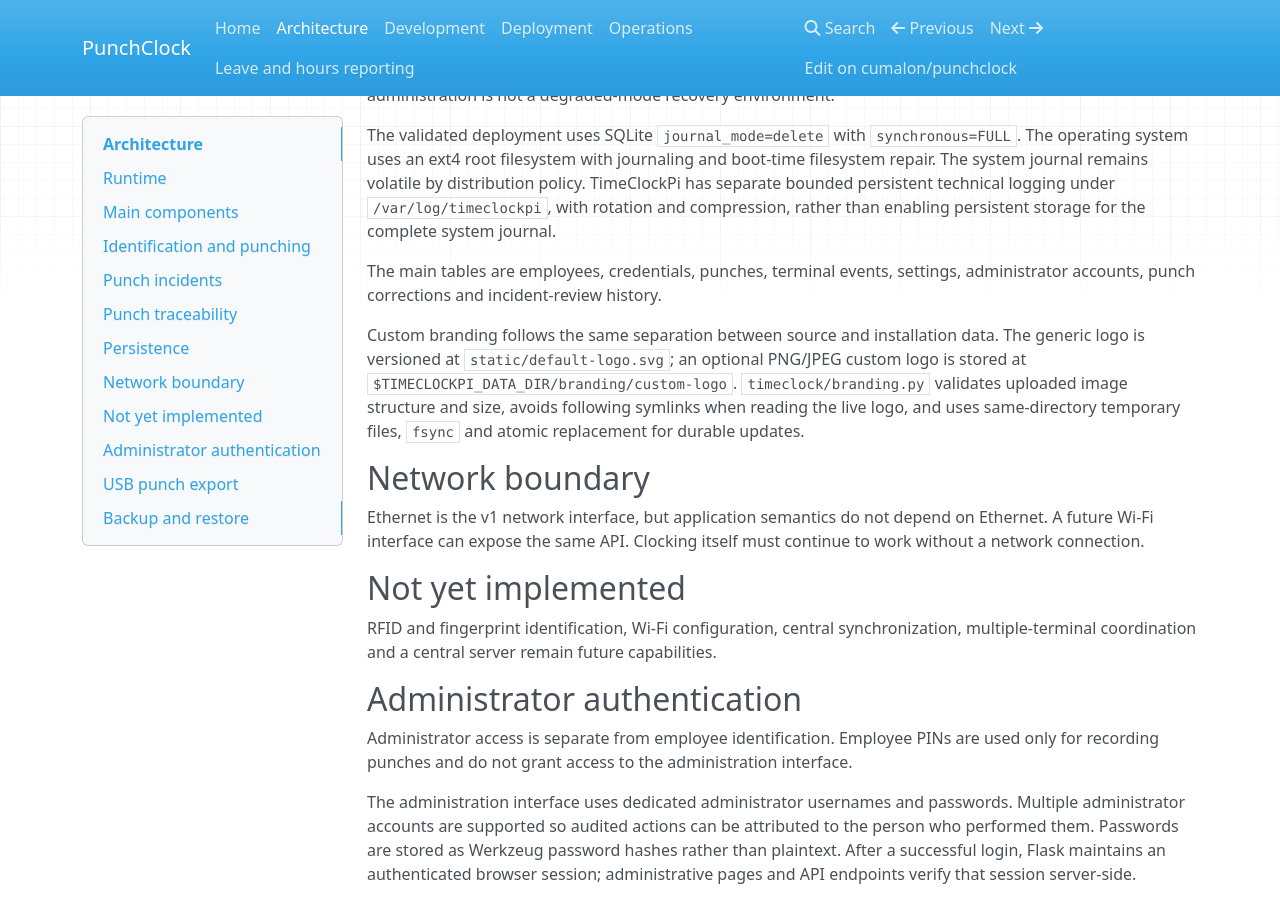
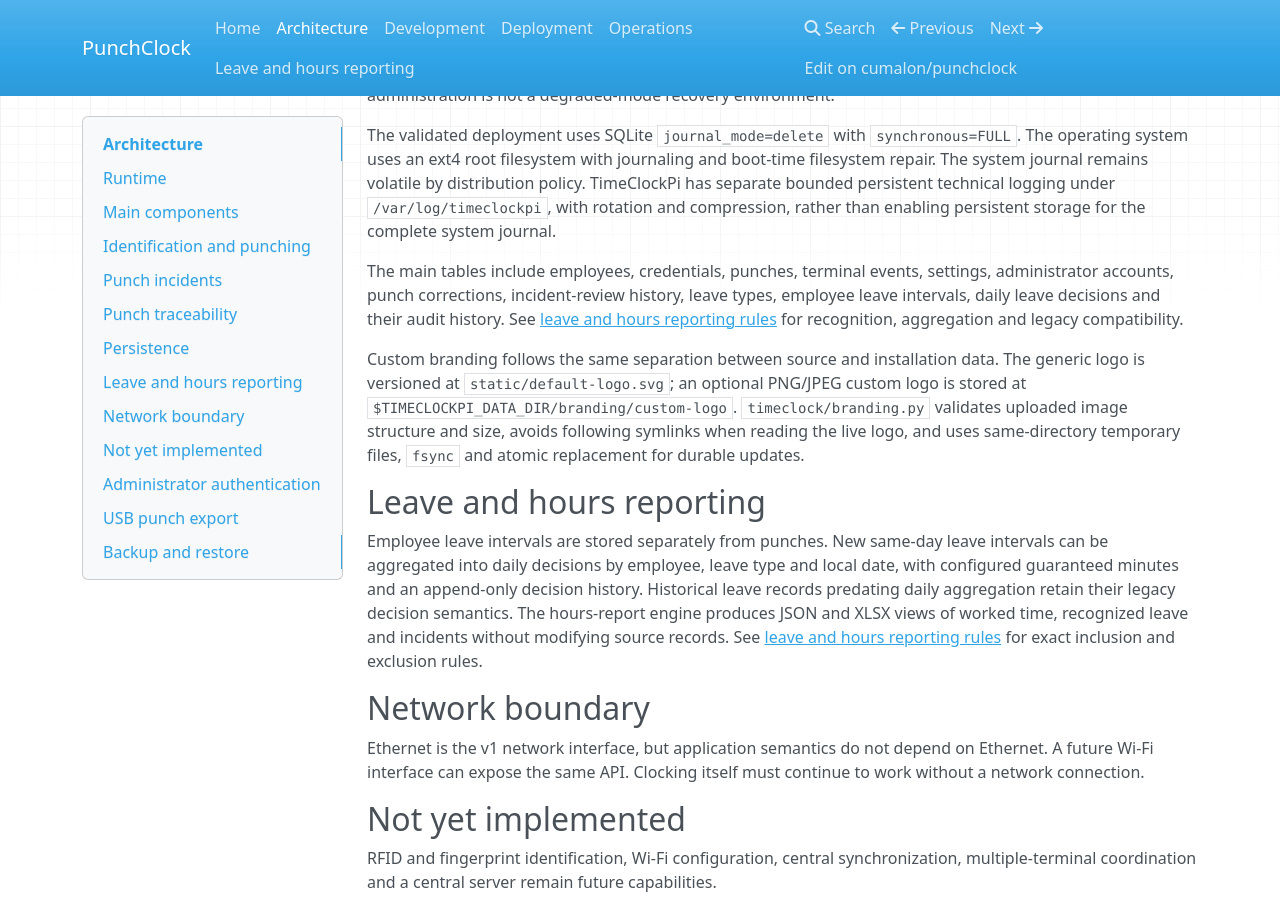
Before and after one commit to cumalon/punchclock, an MkDocs documentation site: the page built from docs/architecture.md, in a window 1280 px wide and 900 px high, scrolled down 2917 px. Built offline with MkDocs 1.6.1, drawn with Linux system fonts in a browser that asks for light colours; nearby versions of some CDN libraries.

Commit message:
docs: refresh docs/architecture.md for current PunchClock features

```diff
--- a/docs/architecture.md
+++ b/docs/architecture.md
@@ -86,9 +86,13 @@ The backend is supervised by systemd. Automatic restart remains enabled for tran
 
 The validated deployment uses SQLite `journal_mode=delete` with `synchronous=FULL`. The operating system uses an ext4 root filesystem with journaling and boot-time filesystem repair. The system journal remains volatile by distribution policy. TimeClockPi has separate bounded persistent technical logging under `/var/log/timeclockpi`, with rotation and compression, rather than enabling persistent storage for the complete system journal.
 
-The main tables are employees, credentials, punches, terminal events, settings, administrator accounts, punch corrections and incident-review history.
+The main tables include employees, credentials, punches, terminal events, settings, administrator accounts, punch corrections, incident-review history, leave types, employee leave intervals, daily leave decisions and their audit history. See [leave and hours reporting rules](leave-configuration.md) for recognition, aggregation and legacy compatibility.
 
 Custom branding follows the same separation between source and installation data. The generic logo is versioned at `static/default-logo.svg`; an optional PNG/JPEG custom logo is stored at `$TIMECLOCKPI_DATA_DIR/branding/custom-logo`. `timeclock/branding.py` validates uploaded image structure and size, avoids following symlinks when reading the live logo, and uses same-directory temporary files, `fsync` and atomic replacement for durable updates.
+
+## Leave and hours reporting
+
+Employee leave intervals are stored separately from punches. New same-day leave intervals can be aggregated into daily decisions by employee, leave type and local date, with configured guaranteed minutes and an append-only decision history. Historical leave records predating daily aggregation retain their legacy decision semantics. The hours-report engine produces JSON and XLSX views of worked time, recognized leave and incidents without modifying source records. See [leave and hours reporting rules](leave-configuration.md) for exact inclusion and exclusion rules.
 
 ## Network boundary
 
```
